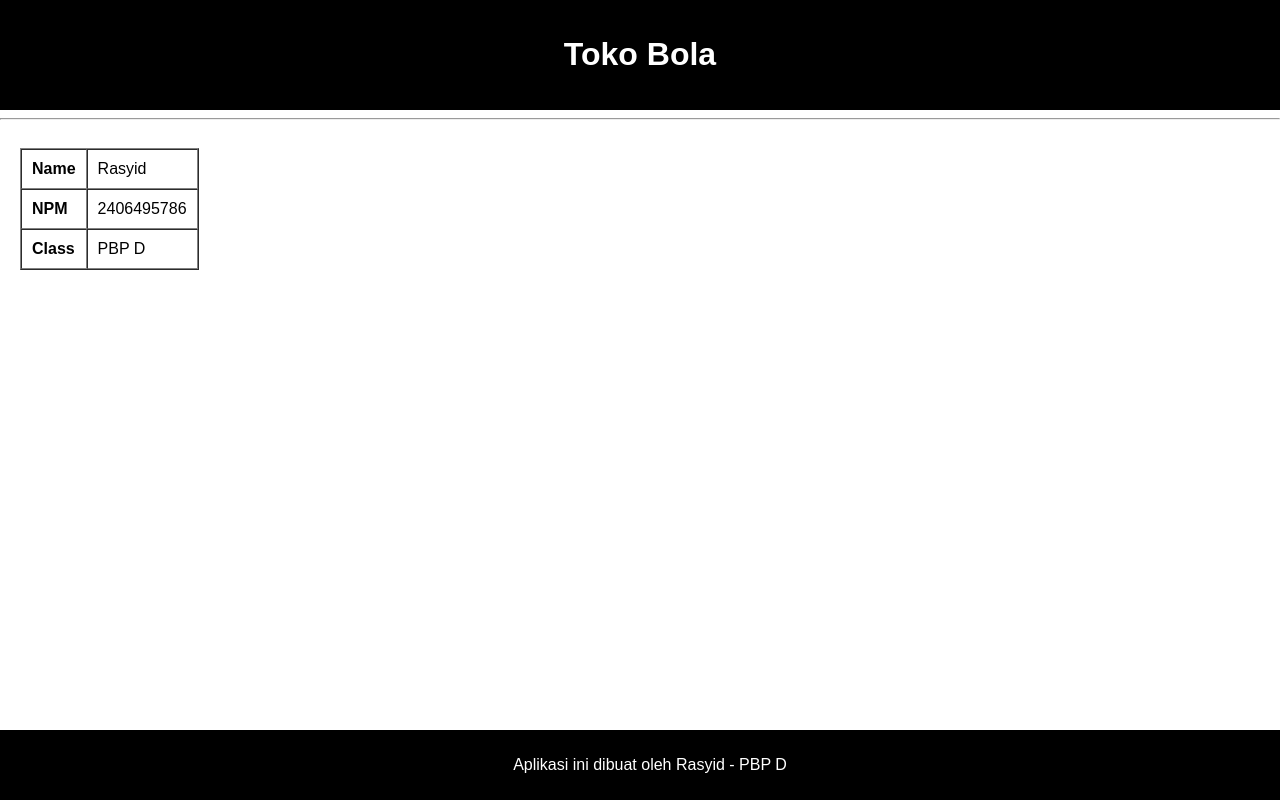
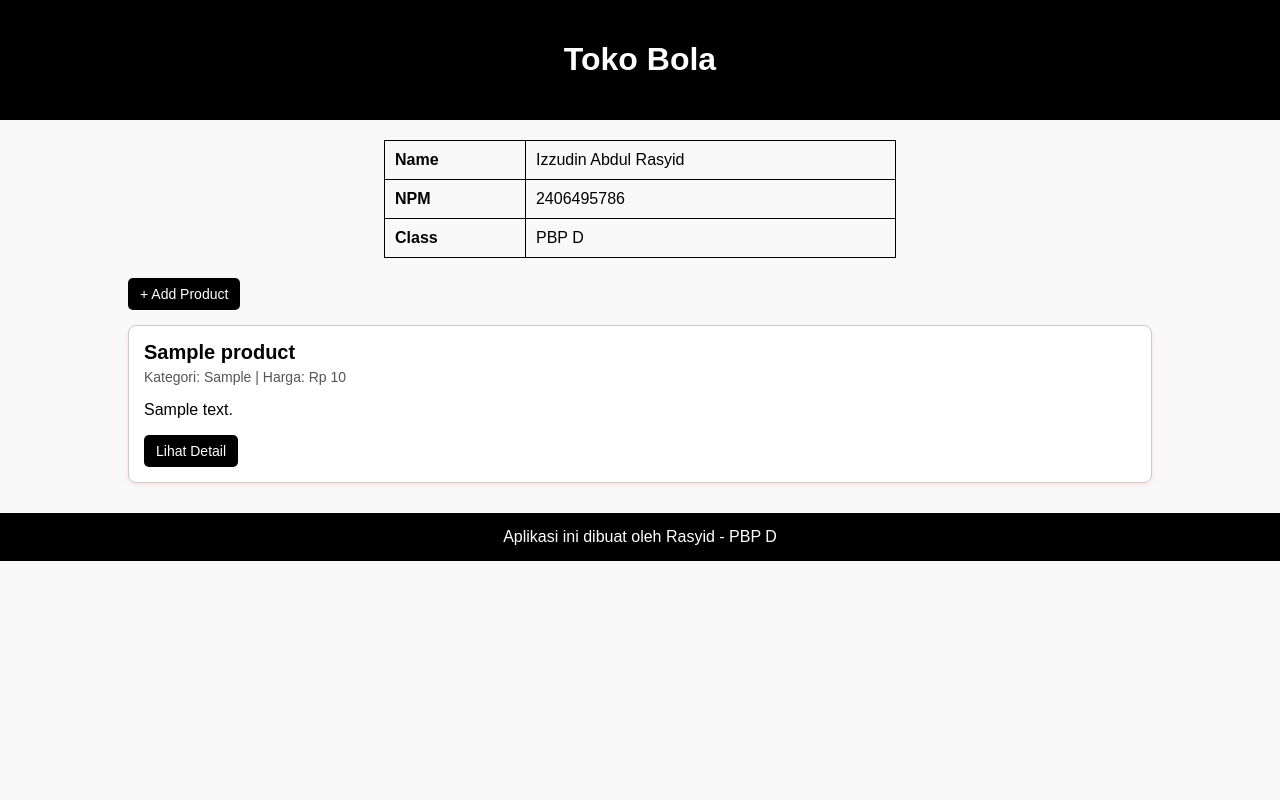
Before and after one commit to Acid-aja/TokoBola, a Django app: page / in a window 1280 px wide. Run offline with Django 5.2, Linux system fonts and the light colour scheme; tables that the repository leaves empty hold one stand-in row (values such as "Sample post").

Commit message:
progres tugas 2

```diff
--- a/main/models.py
+++ b/main/models.py
@@ -7,6 +7,12 @@ class Product(models.Model):
     thumbnail = models.URLField()
     category = models.CharField(max_length=50)
     is_featured = models.BooleanField(default=False)
+    views = models.PositiveIntegerField(default=0)
+
+    def increment_views(self):
+        """Tambah 1 ke jumlah views produk"""
+        self.views += 1
+        self.save(update_fields=["views"])
 
     def __str__(self):
         return self.name
--- a/main/templates/main.html
+++ b/main/templates/main.html
@@ -3,39 +3,104 @@
 <head>
     <meta charset="UTF-8">
     <title>Toko Bola</title>
+    <style>
+        body {
+            margin: 0;
+            font-family: Arial, Helvetica, sans-serif;
+            background-color: #f9f9f9;
+        }
+        header {
+            background-color: black;
+            color: white;
+            padding: 20px;
+            text-align: center;
+        }
+        .biodata {
+            margin: 20px auto;
+            border-collapse: collapse;
+            width: 50%;
+        }
+        .biodata td {
+            border: 1px solid black;
+            padding: 10px;
+        }
+        .container {
+            width: 80%;
+            margin: auto;
+        }
+        .product-card {
+            border: 1px solid #ccc;
+            border-radius: 8px;
+            padding: 15px;
+            margin: 15px 0;
+            background-color: white;
+            box-shadow: 0px 2px 5px rgba(255, 0, 0, 0.1);
+        }
+        .product-card img {
+            max-width: 150px;
+            border-radius: 5px;
+            display: block;
+            margin-bottom: 10px;
+        }
+        .product-title {
+            font-size: 20px;
+            font-weight: bold;
+            color: rgb(0, 0, 0);
+        }
+        .product-meta {
+            color: #555;
+            font-size: 14px;
+            margin: 5px 0;
+        }
+        .btn {
+            display: inline-block;
+            padding: 8px 12px;
+            background: black;
+            color: white;
+            text-decoration: none;
+            border-radius: 5px;
+            font-size: 14px;
+        }
+        footer {
+            background-color: black;
+            color: white;
+            text-align: center;
+            padding: 15px;
+            margin-top: 30px;
+        }
+    </style>
 </head>
-<body style="font-family: Arial, sans-serif; margin:0; padding:0;">
+<body>
+    <header>
+        <h1>Toko Bola</h1>
+    </header>
 
-    <!-- Header -->
-    <header style="background-color: rgb(0, 0, 0); color: rgb(255, 255, 255); padding: 15px; text-align: center;">
-        <h1>Toko Bola</h1>
+    <div class="container">
+        <table class="biodata">
+            <tr><td><b>Name</b></td><td>{{ name }}</td></tr>
+            <tr><td><b>NPM</b></td><td>{{ npm }}</td></tr>
+            <tr><td><b>Class</b></td><td>{{ class }}</td></tr>
+        </table>
 
-    </header>
-    <hr>
+        <a href="{% url 'main:create_product' %}" class="btn">+ Add Product</a>
 
-        <!-- Konten Utama -->
-    <section style="padding: 20px;">
-        <!-- <h2>Data Mahasiswa</h2> -->
-        <table border="1" cellpadding="10" cellspacing="0">
-            <tr>
-                <th align="left">Name</th>
-                <td>{{ name }}</td>
-            </tr>
-            <tr>
-                <th align="left">NPM</th>
-                <td>{{ npm }}</td>
-            </tr>
-            <tr>
-                <th align="left">Class</th>
-                <td>{{ class }}</td>
-            </tr>
-        </table>
-    </section>
+        {% for product in product_list %}
+        <div class="product-card">
+            <div class="product-title">{{ product.name }}</div>
+            <div class="product-meta">Kategori: {{ product.category }} | Harga: Rp {{ product.price }}</div>
+            {% if product.image %}
+                <img src="{{ product.image.url }}" alt="{{ product.name }}">
+            {% endif %}
+            <p>{{ product.description|truncatechars:50 }}</p>
+            <a href="{% url 'main:show_product' product.id %}" class="btn">Lihat Detail</a>
+        </div>
+        {% empty %}
+            <p>Belum ada produk yang ditambahkan.</p>
+        {% endfor %}
+    </div>
 
-    <!-- Footer -->
-    <footer style="background-color: black; color: white; text-align: center; padding: 10px; position: fixed; bottom: 0; width: 100%;">
-        <p>Aplikasi ini dibuat oleh Rasyid - PBP D</p>
+    <footer>
+        Aplikasi ini dibuat oleh Rasyid - PBP D
     </footer>
-
 </body>
 </html>
--- a/main/urls.py
+++ b/main/urls.py
@@ -1,8 +1,14 @@
 from django.urls import path
-from main.views import show_main
+from main.views import show_main, add_product, show_product, show_xml, show_json, show_xml_by_id, show_json_by_id
 
 app_name = 'main'
 
 urlpatterns = [
     path('', show_main, name='show_main'),
+    path('create-product/', add_product, name='create_product'),
+    path('news/<str:id>/', show_product, name='show_product'),
+    path('xml/', show_xml, name='show_xml'),
+    path('json/', show_json, name='show_json'),
+    path('xml/<str:news_id>/', show_xml_by_id, name='show_xml_by_id'),
+    path('json/<str:news_id>/', show_json_by_id, name='show_json_by_id'),
 ]
--- a/main/views.py
+++ b/main/views.py
@@ -1,10 +1,63 @@
-from django.shortcuts import render
+from django.http import HttpResponse
+from django.core import serializers
+from django.shortcuts import render, redirect, get_object_or_404
+from main.forms import ProductForm
+from main.models import Product
 
 def show_main(request):
+    product_list = Product.objects.all()
+
     context = {
         'npm' : '2406495786',
-        'name' : 'Rasyid',
-        'class' : 'PBP D'
+        'name': 'Izzudin Abdul Rasyid',
+        'class': 'PBP D',
+        'product_list' : product_list
     }
 
     return render(request, "main.html", context)
+
+def add_product(request):
+    form = ProductForm(request.POST or None)
+
+    if form.is_valid() and request.method == "POST":
+        form.save()
+        return redirect('main:show_main')
+
+    context = {'form': form}
+    return render(request, "add_product.html", context)
+
+def show_product(request, id):
+    product = get_object_or_404(Product, pk=id)
+    product.increment_views()
+
+    context = {
+        'product': product
+    }
+
+    return render(request, "product_detail.html", context)
+
+def show_xml(request):
+    product_list = Product.objects.all()
+    xml_data = serializers.serialize("xml", product_list)
+    return HttpResponse(xml_data, content_type="application/xml")
+
+def show_json(request):
+    product_list = Product.objects.all()
+    json_data = serializers.serialize("json", product_list)
+    return HttpResponse(json_data, content_type="application/json")
+
+def show_xml_by_id(request, product_id):
+   try:
+        product_list = Product.objects.all()
+        xml_data = serializers.serialize("xml", product_list)
+        return HttpResponse(xml_data, content_type="application/xml")
+   except Product.DoesNotExist:
+       return HttpResponse(status=404)
+
+def show_json_by_id(request, product_id):
+   try:
+        product_list = Product.objects.all()
+        json_data = serializers.serialize("json", product_list)
+        return HttpResponse(json_data, content_type="application/json")
+   except Product.DoesNotExist:
+       return HttpResponse(status=404)
--- a/tokobola/settings.py
+++ b/tokobola/settings.py
@@ -60,7 +60,7 @@ ROOT_URLCONF = 'tokobola.urls'
 TEMPLATES = [
     {
         'BACKEND': 'django.template.backends.django.DjangoTemplates',
-        'DIRS': [],
+        'DIRS': [BASE_DIR / 'templates'],
         'APP_DIRS': True,
         'OPTIONS': {
             'context_processors': [
```
Also changed, not shown: main/forms.py (added, +7 -0 lines), main/templates/add_product.html (added, +18 -0 lines), main/templates/product_detail.html (added, +20 -0 lines), main/tests.py (deleted, +0 -63 lines), templates/base.html (added, +13 -0 lines), main/migrations/0003_product_views.py (added).
